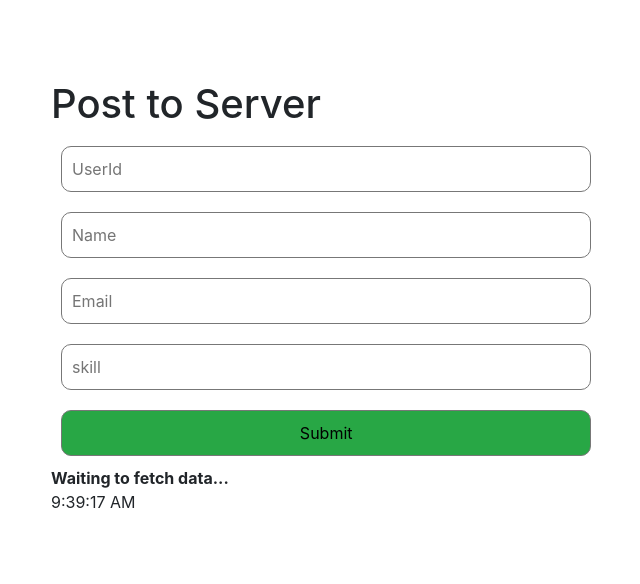
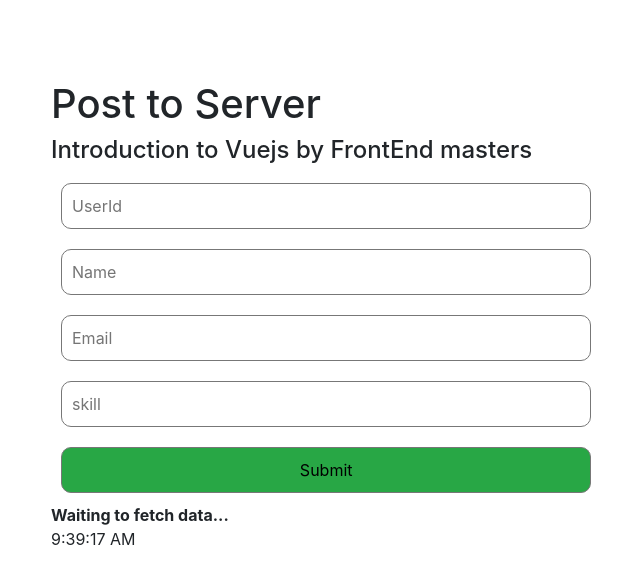
Before and after one commit to ZachyDev/FrontEnd-Masters---Vuejs, a Vue app in the folder vuefromzero/: page / in a window 1280 px wide. Shown: the top 584 px of the page, without its empty margins (269-909 px from the left). Built offline with nearby package versions, Linux system fonts and the light colour scheme.

Commit message:
props validation✅✅

```diff
--- a/vuefromzero/src/App.vue
+++ b/vuefromzero/src/App.vue
@@ -2,7 +2,7 @@
   <div id="app">
     <!-- <Home /> -->
     <!-- <Form /> -->
-    <PostDetails />
+    <PostDetails :text="text"/>
   </div>
 </template>
 
@@ -11,6 +11,12 @@
 // import Form from './components/Form';
 import PostDetails from './components/PostDetails';
 export default {
+  data() {
+    return {
+      text: "Introduction to Vuejs by FrontEnd masters"
+    }
+
+  },
   components: {
     // Home,
     // Form
--- a/vuefromzero/src/components/PostDetails.vue
+++ b/vuefromzero/src/components/PostDetails.vue
@@ -2,6 +2,7 @@
   <div>
      <form @submit.prevent="postData">
          <h1>Post to Server</h1>
+         <h4>{{text}}</h4>
          <input type="text" placeholder="UserId" v-model="userId"/>
          <input type="text" placeholder="Name" v-model="name"/>
          <input type="text" placeholder="Email" v-model="email"/>
@@ -27,6 +28,13 @@
             skill: '',
             response: '',
             activeClass: ''
+        }
+    },
+    props:{
+        text: {
+            type: String,
+            required: true,
+            default: 'FrontEnd Masters  '
         }
     },
     computed: {
```
